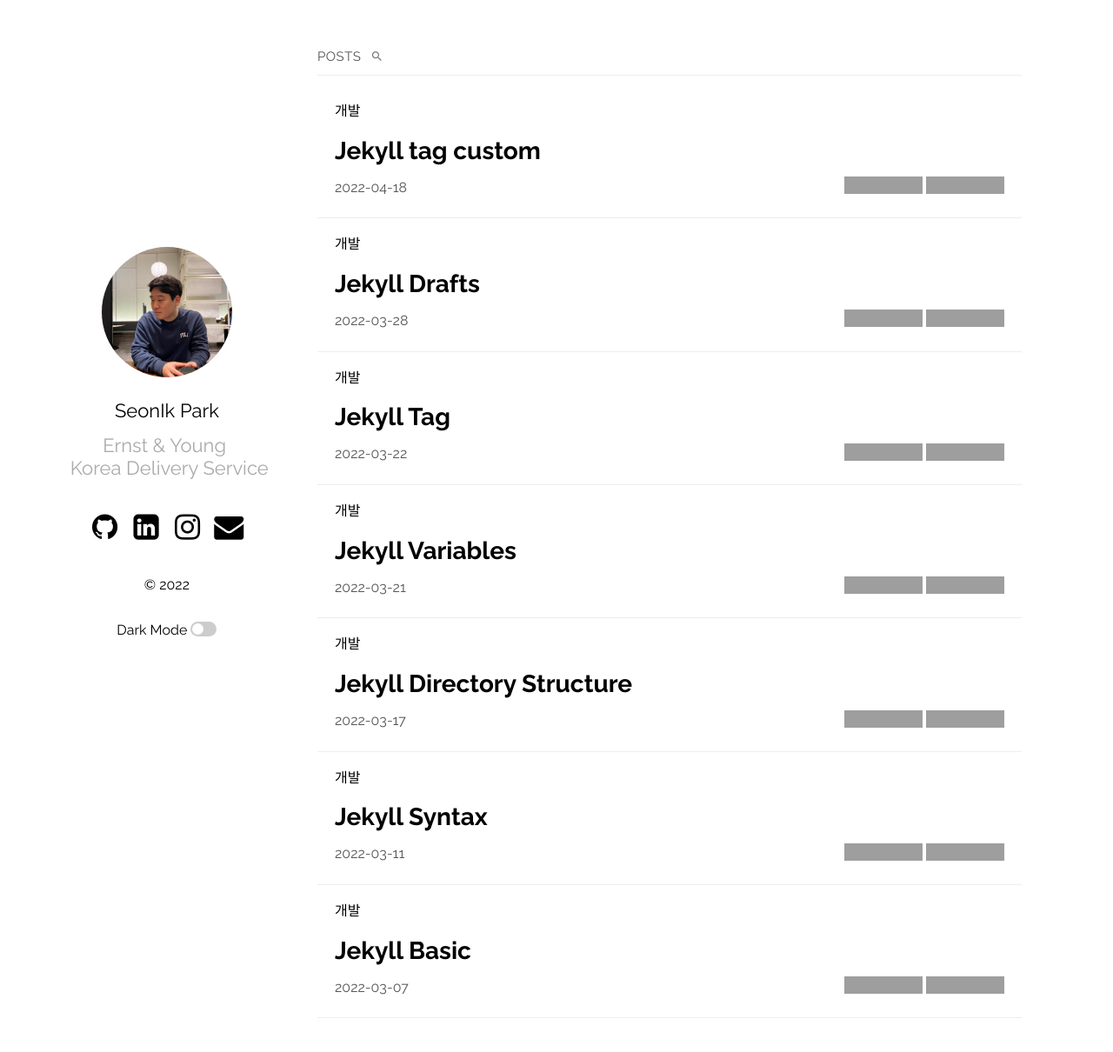
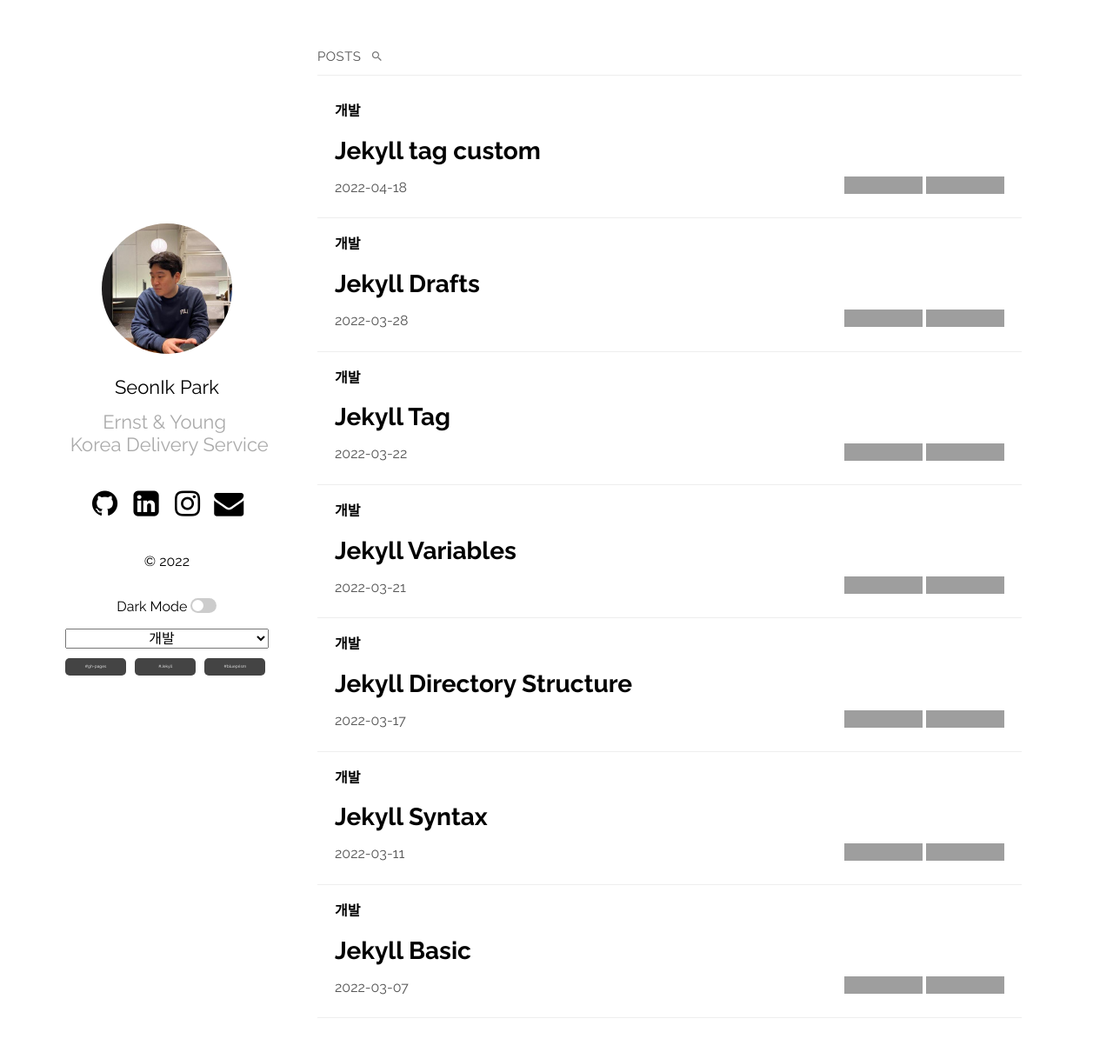
Before and after one commit to parksimis/parksimis.github.io, a Jekyll site: the page built from index.md, in a window 1280 px wide and 1216 px high. Shown: the top 1210 px of the window at 87% size. Built offline with Jekyll 4.4.1, drawn with Linux system fonts in a browser that asks for light colours; some web fonts are replaced; grey boxes are pictures that could not be loaded.

Commit message:
Add : Add tag feat tag 기능 일부 추가

```diff
--- a/_layouts/default.html
+++ b/_layouts/default.html
@@ -159,6 +159,24 @@
           </label>
         </p>
       </div>
+      <div class="about-category">
+        <form>
+          <select>
+            <option>개발</option>
+          </select>
+        </form>
+      </div>
+      <div class="about-category">
+        {% if site.data.tag_info.size > 0 %}
+          <div class="wrapper">
+          {% for tag in site.data.tag_info %}
+<!--            <div style="float: left; width: 30%; height: 30px; margin-top: 10px;">-->
+                <div class="box {{tag[0]}}" data-tag="{{tag[0]}}" style="cursor:pointer;" onclick="tmp()">#{{tag[0]}}</div>
+<!--            </div>-->
+          {% endfor %}
+          </div>
+        {% endif %}
+      </div>
       {%- endif -%}
       {% endcapture %}
       {{ footer }}
@@ -187,6 +205,7 @@
   {% if site.plainwhite.search %}
   <script src="{{ "/assets/js/simple-jekyll-search.min.js" | relative_url }}"></script>
   <script src="{{ "/assets/js/search.js" | relative_url }}"></script>
+  <script src="{{ "/assets/js/tag.js" | relative_url }}"></script>
   {% endif %}
 </body>
 
--- a/_layouts/home.html
+++ b/_layouts/home.html
@@ -27,7 +27,7 @@ layout: default
       <li class="post_li">
         {%- assign date_format = site.plainwhite.date_format | default: "%b %-d, %Y" -%}
         {% if post.ctgry.size >0 %}
-            {{post.ctgry}}
+          <b class="main_category {{ctgry}}"> {{post.ctgry}} </b>
         {% endif %}
         <br>
         <a class="post-link" href="{{ post.url | relative_url }}">
--- a/_sass/plain.scss
+++ b/_sass/plain.scss
@@ -350,7 +350,30 @@ footer {
   transition: 0.8s;
 }
 
-.post_li:hover h2{
+.post_li:hover h2, .post_li:hover .main_category{
   color: #ffe600;
   font-weight: bold;
 }
+
+.about-category, .about-category select {
+  width: 100%;
+  text-align: center;
+}
+.about-img{
+  width: 50%;
+}
+
+.wrapper {
+  width: 100%;
+  display: grid;
+  grid-gap: 10px;
+  grid-template-columns: repeat(3, 30%);
+  margin-top: 5%;
+}
+
+.box {
+  background-color: #444;
+  color: #fff;
+  border-radius: 5px;
+  font-size: 30%;
+}
--- /dev/null
+++ b/assets/js/tag.js
@@ -0,0 +1,25 @@
+// tag function
+
+function tmp(e){
+    let dv = event.currentTarget;
+    currentTag = dv.getAttribute("data-tag");
+    alert(currentTag);
+    filterByTagName(currentTag);
+}
+
+$("[data-tag]").click((e) => {
+  // currentTag = e.target.dataset.tag;
+  window.alert(currentTag);
+  filterByTagName(currentTag);
+})
+
+function filterByTagName(tagName) {
+  $('.hidden').removeClass('hidden');
+  $('.post_li').each((index, elem) => {
+    if (!elem.hasAttribute(`data-${tagName}`)) {
+      $(elem).addClass('hidden');
+    }
+  });
+  $(`.tag`).removeClass('selected');
+  $(`.tag[data-tag=${tagName}]`).addClass('selected');
+}
```
